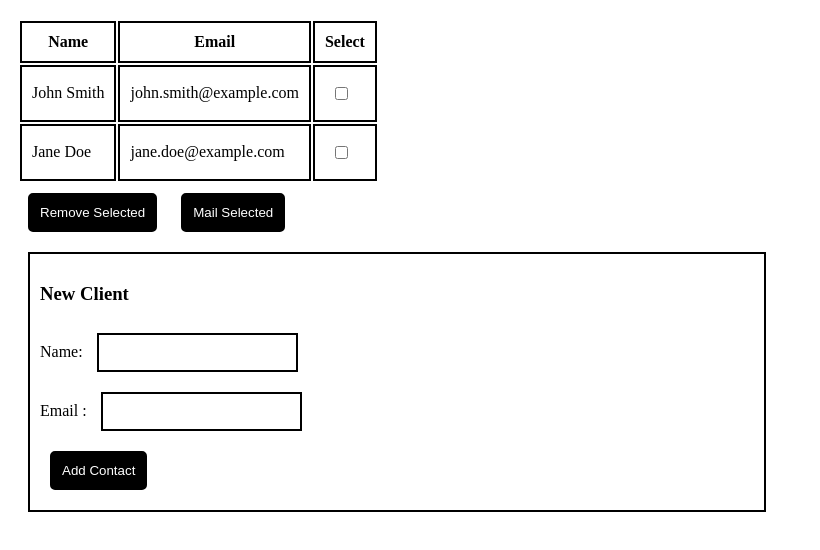
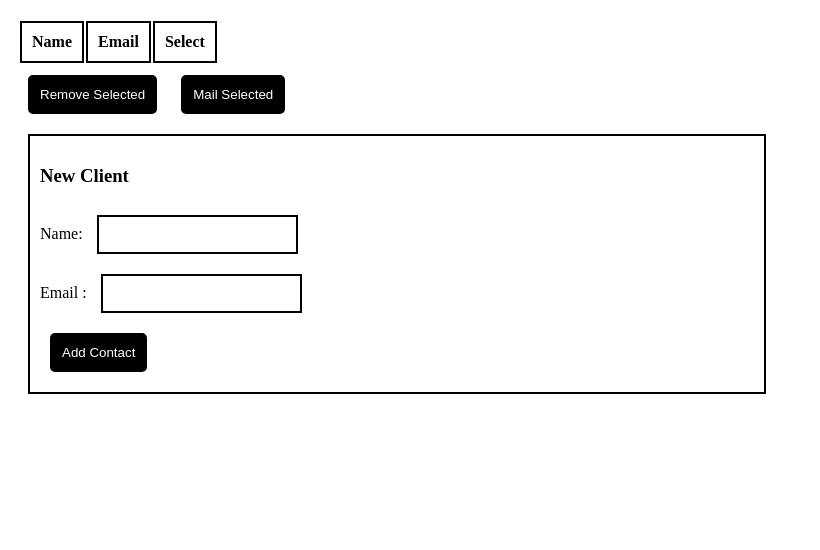
Before and after one commit to gsingh704/interview, a plain HTML site: page html/Client.html in a window 1280 px wide. Shown: the part 146-696 px from the top of the page, without its empty margins (0-820 px from the left). Drawn offline with Linux system fonts and the light colour scheme.

Commit message:
fixed code

```diff
--- a/html/Client.html
+++ b/html/Client.html
@@ -29,19 +29,7 @@
                 </tr>
             </thead>
             <tbody>
-                <tr>
-                    <td>John Smith</td>
-                    <td>john.smith@example.com</td>
-                    <td><input type="checkbox" name="selectBox" id="selectBox"></td>
 
-
-                </tr>
-                <tr>
-                    <td>Jane Doe</td>
-                    <td>jane.doe@example.com</td>
-                    <td><input type="checkbox" name="selectBox" id="selectBox"></td>
-
-                </tr>
             </tbody>
         </table>
         <button type="button" onclick="removeSelected()">Remove Selected</button>
```
Also changed, not shown: html/Potential.html (+0 -10 lines), html/providor.html (+0 -12 lines).
